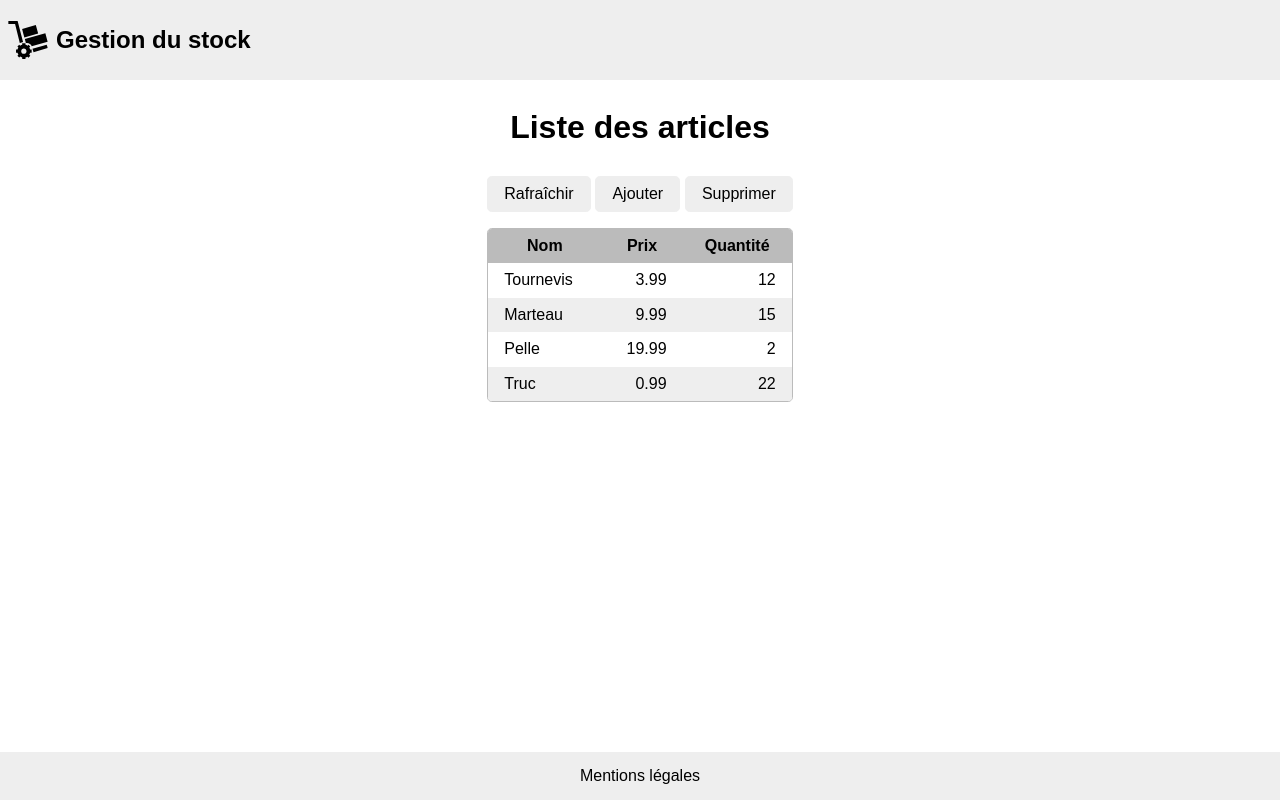
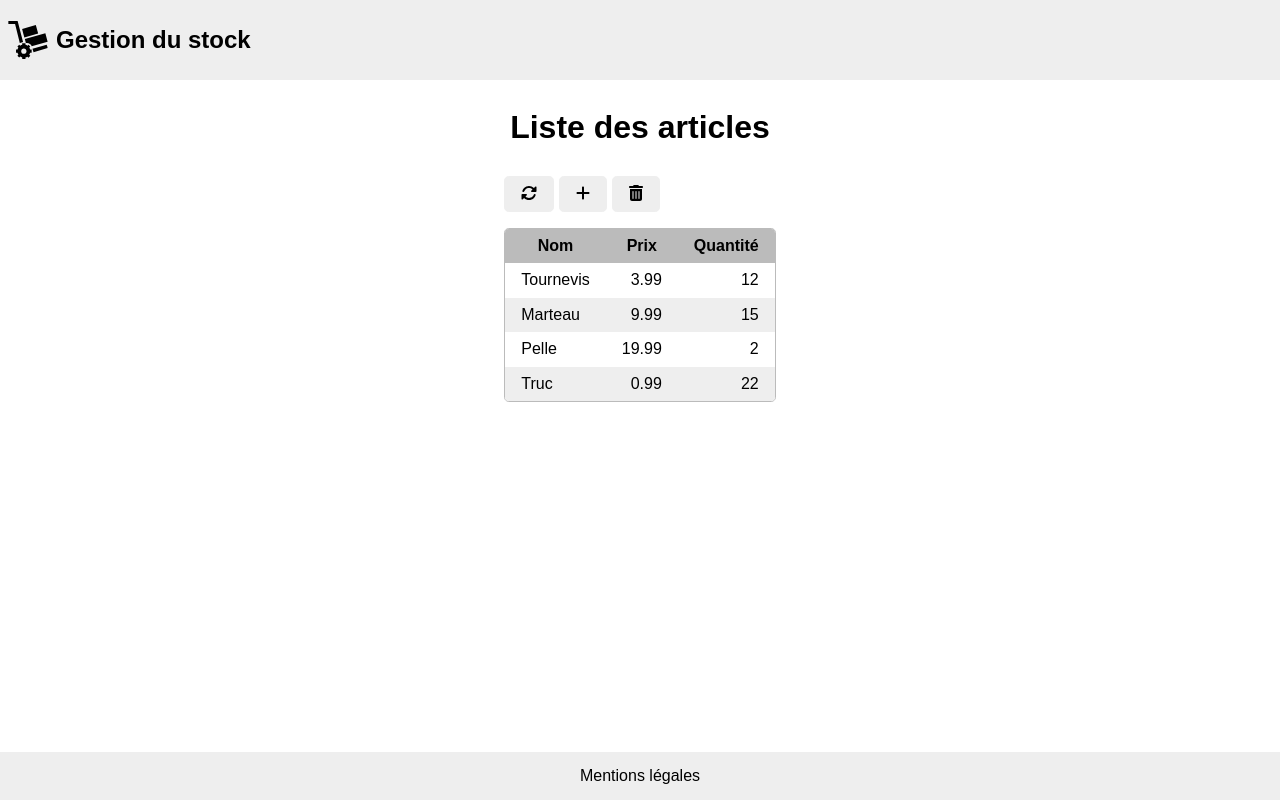
Before and after one commit to run4ever/angular-2023, an Angular app in the folder front/: page /stock in a window 1280 px wide. Built offline with nearby package versions, Linux system fonts and the light colour scheme.

Commit message:
fontawesome

```diff
--- a/front/package.json
+++ b/front/package.json
@@ -18,6 +18,11 @@
     "@angular/platform-browser": "^15.2.0",
     "@angular/platform-browser-dynamic": "^15.2.0",
     "@angular/router": "^15.2.0",
+    "@fortawesome/angular-fontawesome": "^0.12.1",
+    "@fortawesome/fontawesome-svg-core": "^6.2.1",
+    "@fortawesome/free-brands-svg-icons": "^6.2.1",
+    "@fortawesome/free-regular-svg-icons": "^6.2.1",
+    "@fortawesome/free-solid-svg-icons": "^6.2.1",
     "normalize.css": "^8.0.1",
     "rxjs": "~7.8.0",
     "sanitize.css": "^13.0.0",
--- a/front/src/app/routes/home/home.component.html
+++ b/front/src/app/routes/home/home.component.html
@@ -1,4 +1,7 @@
 <main>
   <h1>Gérer efficacement un stock</h1>
-  <a class="button primary" routerLink="/stock">Voir le stock</a>
+  <a class="button primary" routerLink="/stock">
+    <span>Voir le stock</span>
+    <fa-icon [icon]="faForward"></fa-icon>
+  </a>
 </main>
--- a/front/src/app/routes/home/home.component.ts
+++ b/front/src/app/routes/home/home.component.ts
@@ -1,10 +1,11 @@
 import { Component } from '@angular/core';
+import { faForward } from '@fortawesome/free-solid-svg-icons';
 
 @Component({
   selector: 'app-home',
   templateUrl: './home.component.html',
-  styleUrls: ['./home.component.scss']
+  styleUrls: ['./home.component.scss'],
 })
 export class HomeComponent {
-
+  faForward = faForward;
 }
--- a/front/src/app/stock/add/add.component.html
+++ b/front/src/app/stock/add/add.component.html
@@ -13,6 +13,6 @@
       <span>Quantité</span>
       <input type="number" />
     </label>
-    <button class="primary">Ajouter</button>
+    <button class="primary"><fa-icon [icon]="faPlus"></fa-icon>Ajouter</button>
   </form>
 </main>
--- a/front/src/app/stock/add/add.component.ts
+++ b/front/src/app/stock/add/add.component.ts
@@ -1,10 +1,11 @@
 import { Component } from '@angular/core';
+import { faPlus } from '@fortawesome/free-solid-svg-icons';
 
 @Component({
   selector: 'app-add',
   templateUrl: './add.component.html',
-  styleUrls: ['./add.component.scss']
+  styleUrls: ['./add.component.scss'],
 })
 export class AddComponent {
-
+  faPlus = faPlus;
 }
--- a/front/src/app/stock/stock.component.html
+++ b/front/src/app/stock/stock.component.html
@@ -2,9 +2,15 @@
   <h1>Liste des articles</h1>
   <div class="content">
     <nav>
-      <button>Rafraîchir</button>
-      <a routerLink="add" class="button">Ajouter</a>
-      <button>Supprimer</button>
+      <button title="Rafraîchir">
+        <fa-icon [icon]="faRotate"></fa-icon>
+      </button>
+      <a routerLink="add" class="button" title="Ajouter">
+        <fa-icon [icon]="faPlus"></fa-icon>
+      </a>
+      <button>
+        <fa-icon [icon]="faTrashAlt" title="Supprimer"></fa-icon>
+      </button>
     </nav>
     <table>
       <thead>
--- a/front/src/app/stock/stock.component.ts
+++ b/front/src/app/stock/stock.component.ts
@@ -1,4 +1,9 @@
 import { Component, OnDestroy } from '@angular/core';
+import {
+  faRotate,
+  faPlus,
+  faTrashAlt,
+} from '@fortawesome/free-solid-svg-icons';
 import { ArticleService } from '../services/article.service';
 @Component({
   selector: 'app-stock',
@@ -6,6 +11,9 @@ import { ArticleService } from '../services/article.service';
   styleUrls: ['./stock.component.scss'],
 })
 export class StockComponent implements OnDestroy {
+  faRotate = faRotate;
+  faPlus = faPlus;
+  faTrashAlt = faTrashAlt;
   //articleService: ArticleService; plus besoin qd on ajoute le protected (accessible depuis classes et descendants)
 
   //on ajoute un constructeur dans lequel on injecte le service (readonly equivaut à final en java)
```
Also changed, not shown: front/src/app/app.module.ts (+5 -12 lines), front/src/app/stock/stock.module.ts (+4 -10 lines), front/MES-NOTES.txt, 1 other file (tests, documents, lock files or other folders).
